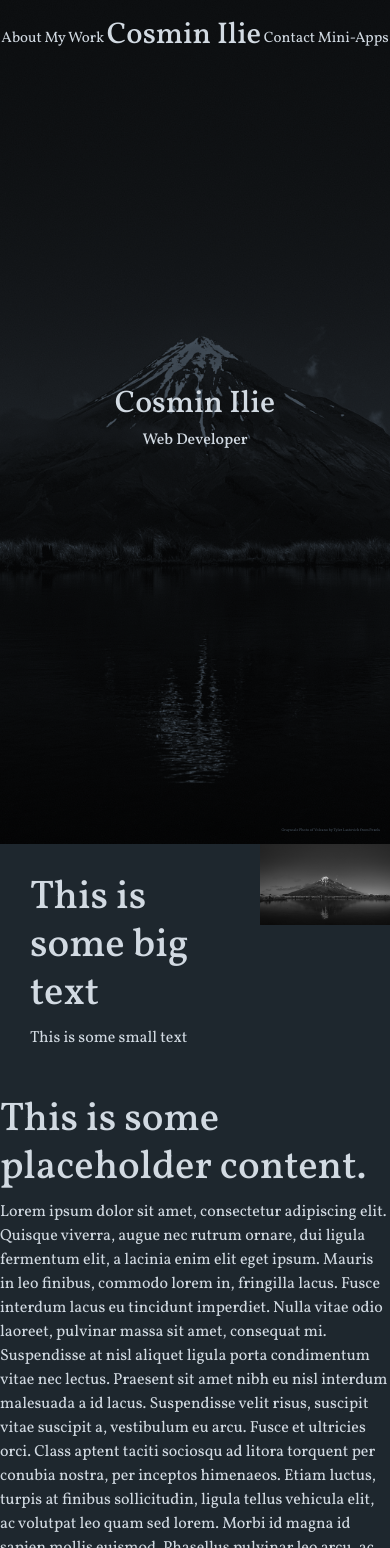
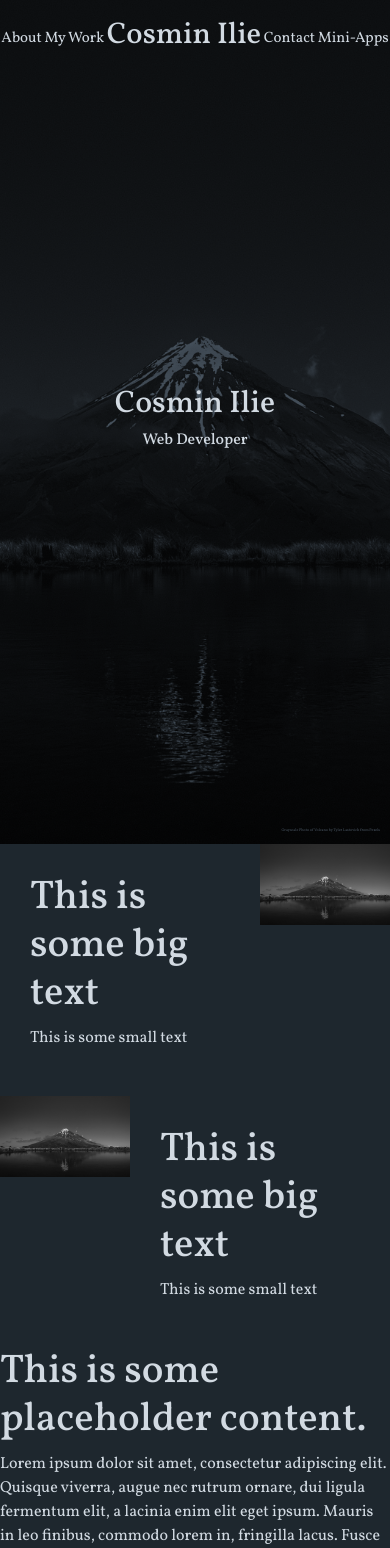
Before and after one commit to Cosmeeeen/personal-website-react, a React (Create React App) app: page / in a window 390 px wide. Shown: the top 1548 px of the page. Built offline with nearby package versions, Linux system fonts and the light colour scheme.

Commit message:
Image with text component completed for web (and mobile unless i find problems)

```diff
--- a/src/App.css
+++ b/src/App.css
@@ -180,15 +180,17 @@
 .textWithImageContainer.browser{
   display: grid;
   grid-template-rows: 1fr;
-  grid-template-columns: 2fr 1fr;
+  grid-template-columns: 1fr 1fr 1fr;
 }
 
 .textWithImageContainer.browser img{
   width: 100%;
+  column-span: 1;
 }
 
 .textWithImageContainer.browser .textComponent{
   margin: 30px;
+  grid-column: auto / span 2;
 }
 
 /* ----- Mobile View ----- */
--- a/src/Components/Pages/Home.jsx
+++ b/src/Components/Pages/Home.jsx
@@ -17,6 +17,10 @@
                 <h1>This is some big text</h1>
                 <p>This is some small text</p>
             </TextWithImage>
+            <TextWithImage image={ DivImage1 } align="left" >
+                <h1>This is some big text</h1>
+                <p>This is some small text</p>
+            </TextWithImage>
         </div>
     );
 };
--- a/src/Components/TextWithImage.jsx
+++ b/src/Components/TextWithImage.jsx
@@ -1,14 +1,20 @@
 import React from 'react';
 import { isMobile } from 'react-device-detect';
 
-const TextWithImage = ({ image, children }) => {
+const TextWithImage = ({ align, image, children }) => {
+
+    const isLeft = align === "left";
+
+    const leftAlignStyle = {
+        "order" : -1
+    };
 
     return (
         <div className={`textWithImageContainer ${isMobile ? "mobile" : "browser"}`}>
             <div className="textComponent">
                 {children}
             </div>
-            <img src={image} alt="interesting thing"/>
+            <img src={image} alt="interesting thing" style={isLeft ? leftAlignStyle : null}/>
         </div>
     );
 };
```
